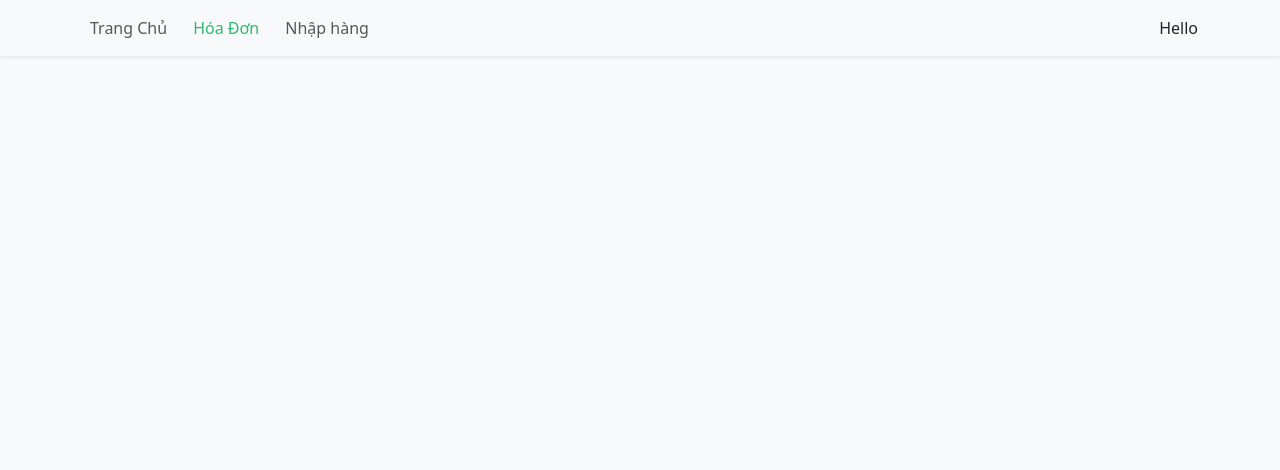
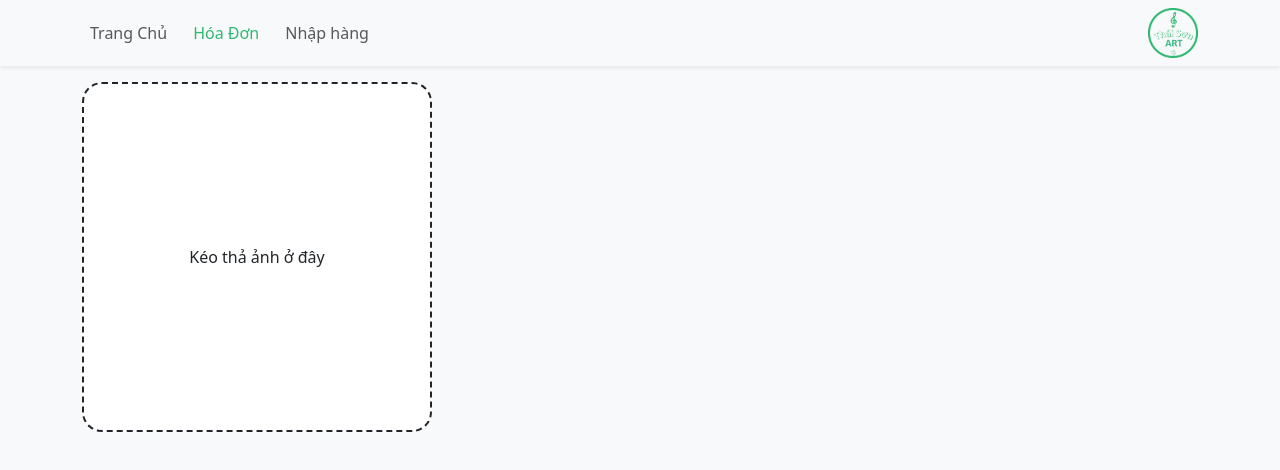
Before and after one commit to SonDangUIT1111/AdvertisingBillboardsStoreManagement, a React (Vite) app: page /hoadon/decal/themhoadon in a window 1280 px wide. Shown: the top 470 px of the page. Built offline with nearby package versions, Linux system fonts and the light colour scheme.

Commit message:
Func:Upload_Image_By_Drag&Drop

```diff
--- a/src/App.tsx
+++ b/src/App.tsx
@@ -6,6 +6,7 @@ import { HoaDon } from "./pages/HoaDon";
 import { NhapHang } from "./pages/NhapHang";
 import { NavBar } from "./components/NavBar";
 import { HoaDon_Decal } from "./pages/HoaDon_Decal";
+import { ThemHoaDonMoi_Decal } from "./pages/ThemHoaDonMoi_Decal";
 function App() {
   return (
     <>
@@ -16,6 +17,10 @@ function App() {
           <Route path="/hoadon" element={<HoaDon />} />
           <Route path="/nhaphang" element={<NhapHang />} />
           <Route path="/hoadon/decal" element={<HoaDon_Decal />} />
+          <Route
+            path="/hoadon/decal/themhoadon"
+            element={<ThemHoaDonMoi_Decal />}
+          />
         </Routes>
       </Container>
     </>
--- a/src/components/HoaDonType.tsx
+++ b/src/components/HoaDonType.tsx
@@ -6,29 +6,6 @@ type HoaDonTypeProps = {
 import "../styles/styles.css";
 
 export function HoaDonType({ image, title }: HoaDonTypeProps) {
-  function ForwardPage() {
-    switch (title) {
-      case "Decal":
-        alert("1");
-        break;
-      case "Băng rôn":
-        alert("2");
-        break;
-      case "Bảng hiệu":
-        alert("3");
-        break;
-      case "Hộp đèn":
-        alert("4");
-        break;
-      case "Tân hôn":
-        alert("5");
-        break;
-      case "Khác":
-        alert("6");
-        break;
-    }
-  }
-
   return (
     <>
       <div
--- a/src/components/NavBar.tsx
+++ b/src/components/NavBar.tsx
@@ -1,6 +1,7 @@
 import { Container, Navbar, Nav } from "react-bootstrap";
 import { Link, NavLink } from "react-router-dom";
 import "../styles/styles.css";
+import imageToAdd from "../styles/images/logo-thaison-art2.png";
 export function NavBar() {
   return (
     <Navbar sticky="top" className="bg-light shadow-sm mb-3 d-flex">
@@ -16,7 +17,11 @@ export function NavBar() {
             Nhập hàng
           </Nav.Link>
         </Nav>
-        <span>Hello</span>
+        <img
+          src={imageToAdd}
+          alt="Image"
+          style={{ width: "50px", height: "50px" }}
+        ></img>
       </Container>
     </Navbar>
   );
--- a/src/components/SearchBar.tsx
+++ b/src/components/SearchBar.tsx
@@ -1,10 +1,15 @@
 import "bootstrap";
-
-export function SearchBar() {
+type SearchBarProps = {
+  areaIndex: string;
+};
+export function SearchBar({ areaIndex }: SearchBarProps) {
   return (
     <nav>
       <form className="d-flex flex-row mb-3">
-        <button className="btn btn-outline-secondary mr-10 add-custom">
+        <a
+          href={`/hoadon/decal/themhoadon`}
+          className="btn btn-outline-secondary mr-10 add-custom"
+        >
           <svg
             xmlns="http://www.w3.org/2000/svg"
             width="16"
@@ -19,7 +24,7 @@ export function SearchBar() {
             />
           </svg>
           Thêm đơn hàng mới
-        </button>
+        </a>
         <input
           className="form-control mr-sm-2 ml-2"
           type="search"
--- /dev/null
+++ b/src/components/drag_and_drop_component/FileDrop.tsx
@@ -0,0 +1,89 @@
+import { DragEvent, useState } from "react";
+
+export function FileDrop() {
+  const [isOver, setIsOver] = useState(false);
+  const [files, setFiles] = useState<File[]>([]);
+  const [urlImage, setUrlImage] = useState("");
+  const [errorText, setErrorText] = useState("");
+
+  // Define the event handlers
+  const handleDragOver = (event: DragEvent<HTMLDivElement>) => {
+    event.preventDefault();
+    setIsOver(true);
+  };
+
+  const handleDragLeave = (event: DragEvent<HTMLDivElement>) => {
+    event.preventDefault();
+    setIsOver(false);
+  };
+
+  const handleDrop = (event: DragEvent<HTMLDivElement>) => {
+    event.preventDefault();
+    setErrorText("");
+    setIsOver(false);
+
+    // Fetch the files
+    const droppedFiles = Array.from(event.dataTransfer.files);
+    setFiles(droppedFiles);
+
+    // Use FileReader to read file content
+    droppedFiles.forEach((file) => {
+      const reader = new FileReader();
+
+      reader.onerror = () => {
+        setErrorText("There was an issue reading the file.");
+      };
+      if (file.type && !file.type.startsWith("image/")) {
+        setErrorText("File is not an image.");
+        return;
+      }
+      reader.addEventListener("load", (event) => {
+        if (typeof event.target?.result === "string")
+          setUrlImage(event.target.result);
+      });
+
+      reader.readAsDataURL(file);
+      return reader;
+    });
+  };
+
+  return (
+    <div>
+      <div
+        onDragOver={handleDragOver}
+        onDragLeave={handleDragLeave}
+        onDrop={handleDrop}
+        style={{
+          borderRadius: "20px",
+          display: "flex",
+          justifyContent: "center",
+          alignItems: "center",
+          height: "350px",
+          width: "350px",
+          border: "2px dashed",
+          backgroundColor: isOver ? "lightgray" : "white",
+        }}
+      >
+        {urlImage === "" ? (
+          <div>Kéo thả ảnh ở đây</div>
+        ) : errorText !== "" ? (
+          <div>{errorText}</div>
+        ) : (
+          <img
+            src={urlImage}
+            style={{
+              borderRadius: "20px",
+              display: "flex",
+              justifyContent: "center",
+              alignItems: "center",
+              height: "350px",
+              width: "350px",
+              border: "2px dashed",
+              objectFit: "cover",
+            }}
+          ></img>
+        )}
+      </div>
+    </div>
+  );
+}
--- a/src/pages/HoaDon_Decal.tsx
+++ b/src/pages/HoaDon_Decal.tsx
@@ -5,7 +5,7 @@ import { SearchBar } from "../components/SearchBar";
 export function HoaDon_Decal() {
   return (
     <>
-      <SearchBar />
+      <SearchBar areaIndex={"1"} />
       <HoaDonTitle />
       <HoaDonItemList />
       <HoaDonItemList />
--- /dev/null
+++ b/src/pages/ThemHoaDonMoi_Decal.tsx
@@ -0,0 +1,9 @@
+import { FileDrop } from "../components/drag_and_drop_component/FileDrop";
+
+export function ThemHoaDonMoi_Decal() {
+  return (
+    <>
+      <FileDrop />
+    </>
+  );
+}
--- a/src/styles/styles.css
+++ b/src/styles/styles.css
@@ -1,3 +1,5 @@
+
+
 .navbar-nav .nav-link.active, .navbar-nav .nav-link.show {
     color: #2FB872 !important;
 }
```
Also changed, not shown: src/styles/images/logo-thaison-art.png (added), src/styles/images/logo-thaison-art2.png (added).
